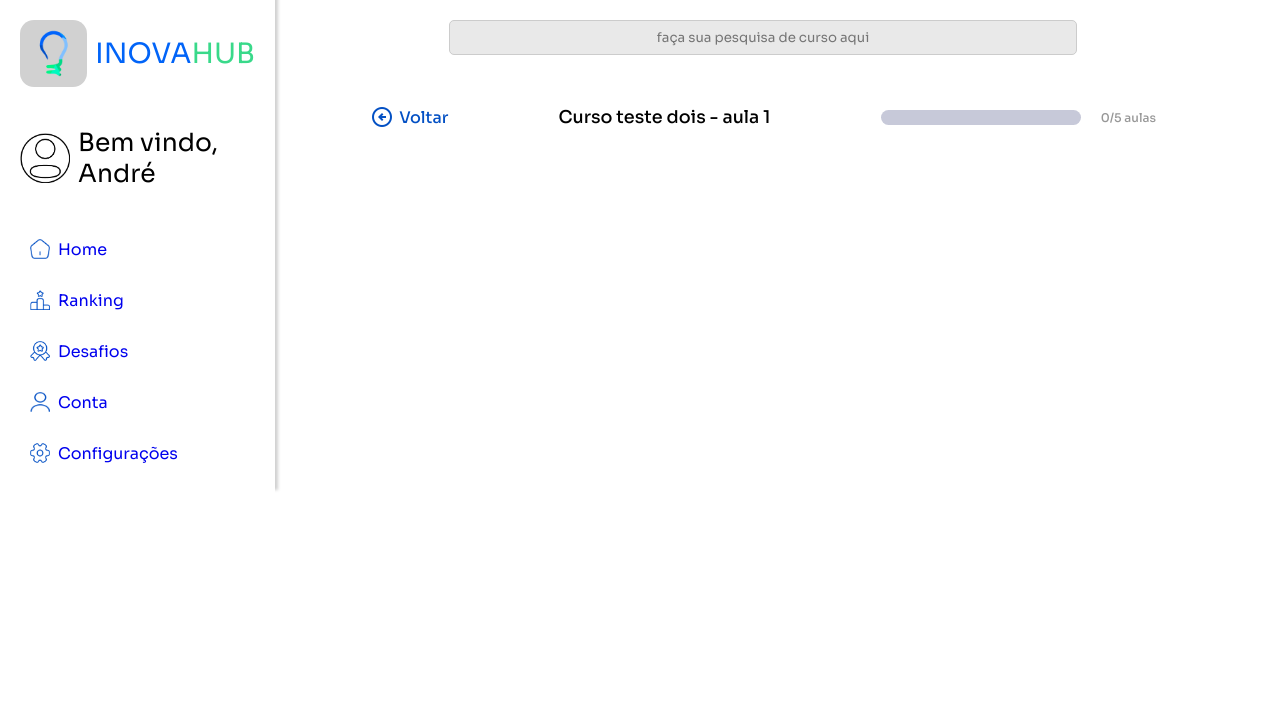
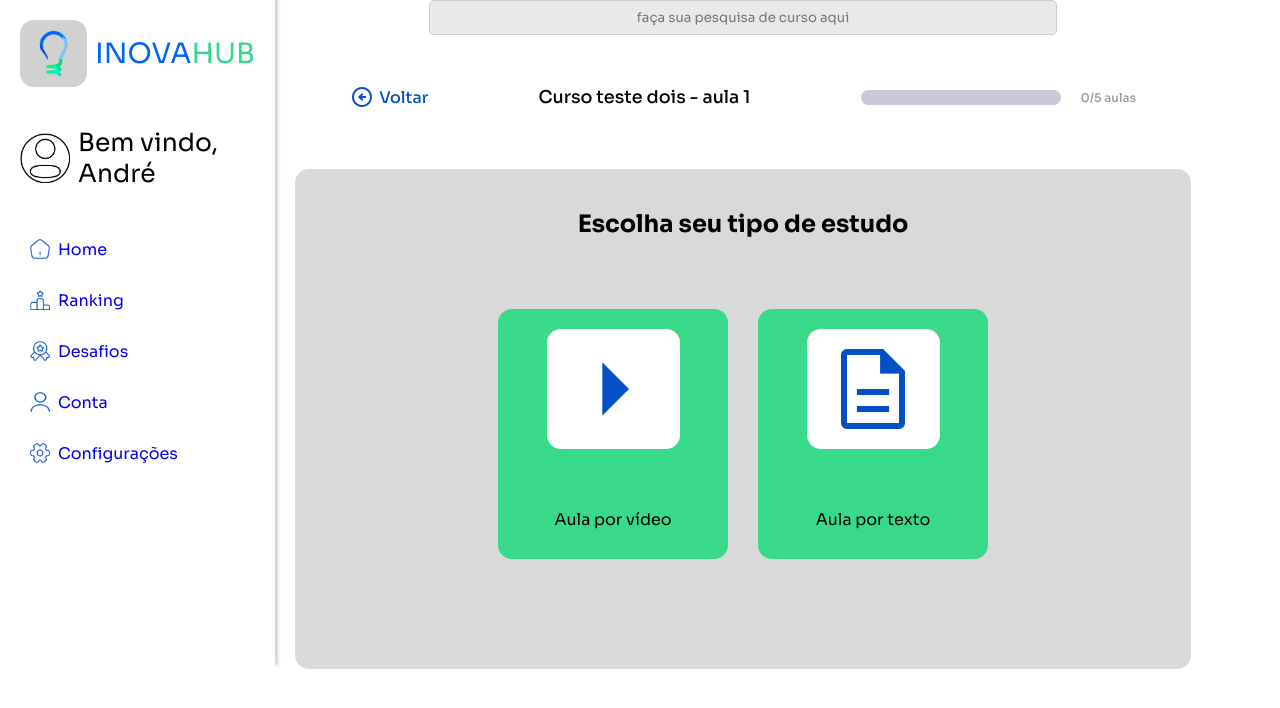
Before and after one commit to joav12/inovaHub, an Angular app: page /roadmap/curso-teste-dois/aula/1 in a window 1280 px wide. Shown: the top 708 px of the page. Built offline with nearby package versions, Linux system fonts and the light colour scheme.

Commit message:
primeira parte das aulas feito

```diff
--- a/src/app/app.component.scss
+++ b/src/app/app.component.scss
@@ -80,8 +80,4 @@
             .setPage{ background-color: #d1d1d1; }
         }
     }
-
-    .general-container{
-        padding: 20px;
-    }
 }
--- a/src/app/components/aula/aula.component.html
+++ b/src/app/components/aula/aula.component.html
@@ -1,6 +1,6 @@
 <div class="aula-container">
   <header>
-    <a [routerLink]="['/roadmap', course.nomeUrl]" class="btn-voltar"><span class="material-symbols-outlined">
+    <a (click)="voltaEspecial()" class="btn-voltar"><span class="material-symbols-outlined">
         arrow_circle_left
         </span>Voltar</a>
 
@@ -12,7 +12,35 @@
     </div>
   </header>
 
-  <div class="textoOuVideo">
+  <div class="aula-content-container">
+    <div class="textoOuVideo" *ngIf="tipoAula == 'nenhuma'">
+      <h2>Escolha seu tipo de estudo</h2>
 
+      <div class="cards-container">
+        <div class="video" (click)="tipoAula = 'video'">
+          <div class="videoIcon">
+            <span class="material-symbols-outlined icon">
+              arrow_right
+            </span>
+          </div>
+
+          <p class="cardText">Aula por vídeo</p>
+        </div>
+
+        <div class="texto" (click)="tipoAula = 'texto'">
+          <div class="textIcon">
+            <span class="material-symbols-outlined icon">
+              description
+            </span>
+          </div>
+
+          <p class="cardText">Aula por texto</p>
+        </div>
+      </div>
+    </div>
+
+    <div class="video-container" *ngIf="tipoAula == 'video'">aula video</div>
+
+    <div class="text-container" *ngIf="tipoAula == 'texto'">aula texto</div>
   </div>
 </div>
--- a/src/app/components/aula/aula.component.scss
+++ b/src/app/components/aula/aula.component.scss
@@ -7,6 +7,7 @@
     margin-bottom: 60px;
 
     .btn-voltar{
+      cursor: pointer;
       display: flex;
       align-items: center;
       gap: 5px;
@@ -34,4 +35,72 @@
       }
     }
   }
+
+  .aula-content-container{
+    background-color: #D9D9D9;
+    width: 100%;
+    height: 500px;
+    padding: 40px;
+    border-radius: 14px;
+
+    .textoOuVideo{
+      display: flex;
+      flex-direction: column;
+      gap: 50px;
+      text-align: center;
+
+      .cards-container{
+        margin-top: 20px;
+        display: flex;
+        gap: 30px;
+        justify-content: center;
+
+        .video, .texto{
+          width: 230px;
+          height: 250px;
+          background-color: #39D98A;
+          border-radius: 14px;
+          padding: 20px;
+          transition: all ease-in-out 0.2s;
+
+          .videoIcon, .textIcon{
+            background-color: #ffff;
+            width: 70%;
+            margin: 0 auto;
+            margin-bottom: 60px;
+            height: 120px;
+            border-radius: 14px;
+          }
+
+          .videoIcon{
+            display: flex;
+            justify-content: center;
+            align-items: center;
+
+            .icon{
+              color: #0350C4;
+              font-size: 8rem;
+            }
+          }
+
+          .textIcon{
+            display: flex;
+            justify-content: center;
+            align-items: center;
+
+            .icon{
+              color: #0350C4;
+              font-size: 6rem;
+            }
+          }
+        }
+
+        .video:hover, .texto:hover{
+          cursor: pointer;
+          transform: scale(1.1);
+          box-shadow: rgba(0, 0, 0, 0.24) 0px 3px 8px;
+        }
+      }
+    }
+  }
 }
--- a/src/app/components/aula/aula.component.ts
+++ b/src/app/components/aula/aula.component.ts
@@ -24,6 +24,7 @@ export class AulaComponent {
   public courseName: any;
   public classId: any;
   public course: any;
+  public tipoAula = 'nenhuma';
 
   pegaNomeCursoURL(){
     this.courseName = this.route.snapshot.paramMap.get('curso');
@@ -38,5 +39,14 @@ export class AulaComponent {
     }
   }
 
+  voltaEspecial(){
+    if(this.tipoAula == 'nenhuma'){
+      this.router.navigate([`/roadmap/${this.course.nomeUrl}`], { relativeTo: this.route });
+    }
+    else{
+      this.tipoAula = 'nenhuma';
+    }
+  }
+
 
 }
--- a/src/app/mocks/cursos-mock.json
+++ b/src/app/mocks/cursos-mock.json
@@ -6,14 +6,17 @@
             "aulas":[
                 {
                     "nome": "aula um",
+                    "title": "titulo da aula",
                     "nomeUrl": "aula-um"
                 },
                 {
                     "nome": "aula dois",
+                    "title": "titulo da aula",
                     "nomeUrl": "aula-dois"
                 },
                 {
                     "nome": "aula tres",
+                    "title": "titulo da aula",
                     "nomeUrl": "aula-tres"
                 }
             ]
@@ -24,22 +27,27 @@
             "aulas":[
                 {
                     "nome": "aula um",
+                    "title": "titulo da aula",
                     "nomeUrl": "aula-um"
                 },
                 {
                     "nome": "aula dois",
+                    "title": "titulo da aula",
                     "nomeUrl": "aula-dois"
                 },
                 {
                     "nome": "aula tres",
+                    "title": "titulo da aula",
                     "nomeUrl": "aula-tres"
                 },
                 {
                     "nome": "aula quatro",
+                    "title": "titulo da aula",
                     "nomeUrl": "aula-quatro"
                 },
                 {
                     "nome": "aula cinco",
+                    "title": "titulo da aula",
                     "nomeUrl": "aula-cinco"
                 }
             ]
@@ -50,30 +58,37 @@
             "aulas":[
                 {
                     "nome": "aula um",
+                    "title": "titulo da aula",
                     "nomeUrl": "aula-um"
                 },
                 {
                     "nome": "aula dois",
+                    "title": "titulo da aula",
                     "nomeUrl": "aula-dois"
                 },
                 {
                     "nome": "aula tres",
+                    "title": "titulo da aula",
                     "nomeUrl": "aula-tres"
                 },
                 {
                     "nome": "aula quatro",
+                    "title": "titulo da aula",
                     "nomeUrl": "aula-quatro"
                 },
                 {
                     "nome": "aula cinco",
+                    "title": "titulo da aula",
                     "nomeUrl": "aula-cinco"
                 },
                 {
                     "nome": "aula seis",
+                    "title": "titulo da aula",
                     "nomeUrl": "aula-seis"
                 },
                 {
                     "nome": "aula sete",
+                    "title": "titulo da aula",
                     "nomeUrl": "aula-sete"
                 }
             ]
@@ -84,50 +99,62 @@
             "aulas":[
                 {
                     "nome": "aula um",
+                    "title": "titulo da aula",
                     "nomeUrl": "aula-um"
                 },
                 {
                     "nome": "aula dois",
+                    "title": "titulo da aula",
                     "nomeUrl": "aula-dois"
                 },
                 {
                     "nome": "aula tres",
+                    "title": "titulo da aula",
                     "nomeUrl": "aula-tres"
                 },
                 {
                     "nome": "aula quatro",
+                    "title": "titulo da aula",
                     "nomeUrl": "aula-quatro"
                 },
                 {
                     "nome": "aula cinco",
+                    "title": "titulo da aula",
                     "nomeUrl": "aula-cinco"
                 },
                 {
                     "nome": "aula seis",
+                    "title": "titulo da aula",
                     "nomeUrl": "aula-seis"
                 },
                 {
                     "nome": "aula sete",
+                    "title": "titulo da aula",
                     "nomeUrl": "aula-sete"
                 },
                 {
                     "nome": "aula oito",
+                    "title": "titulo da aula",
                     "nomeUrl": "aula-oito"
                 },
                 {
                     "nome": "aula nove",
+                    "title": "titulo da aula",
                     "nomeUrl": "aula-nove"
                 },
                 {
                     "nome": "aula dez",
+                    "title": "titulo da aula",
                     "nomeUrl": "aula-dez"
                 },
                 {
                     "nome": "aula onze",
+                    "title": "titulo da aula",
                     "nomeUrl": "aula-onze"
                 },
                 {
                     "nome": "aula dose",
+                    "title": "titulo da aula",
                     "nomeUrl": "aula-dose"
                 }
             ]
```
